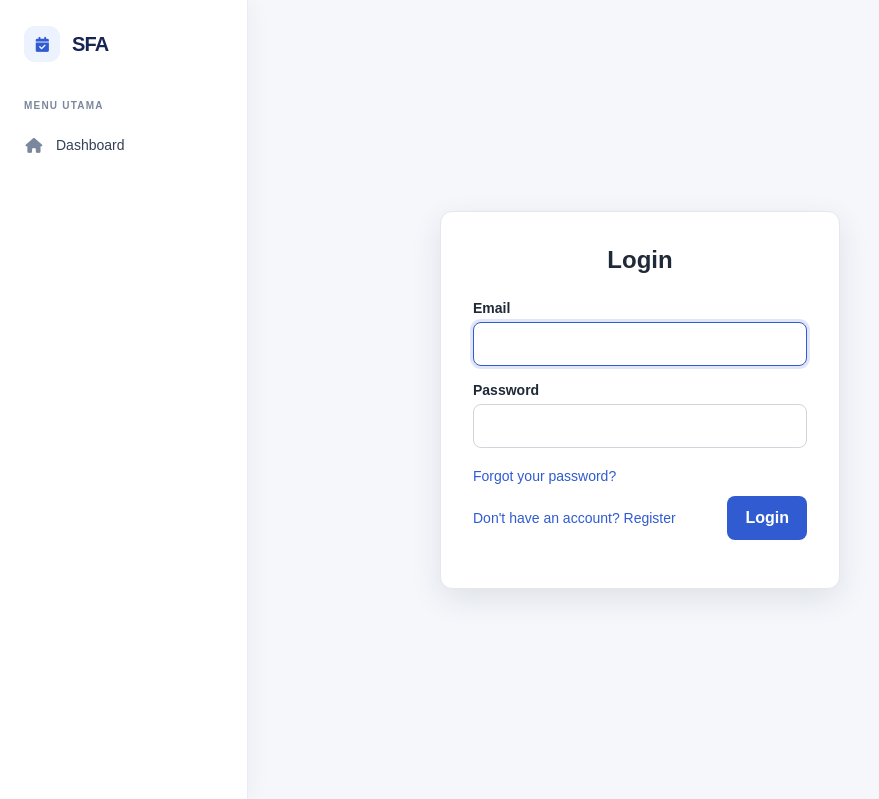
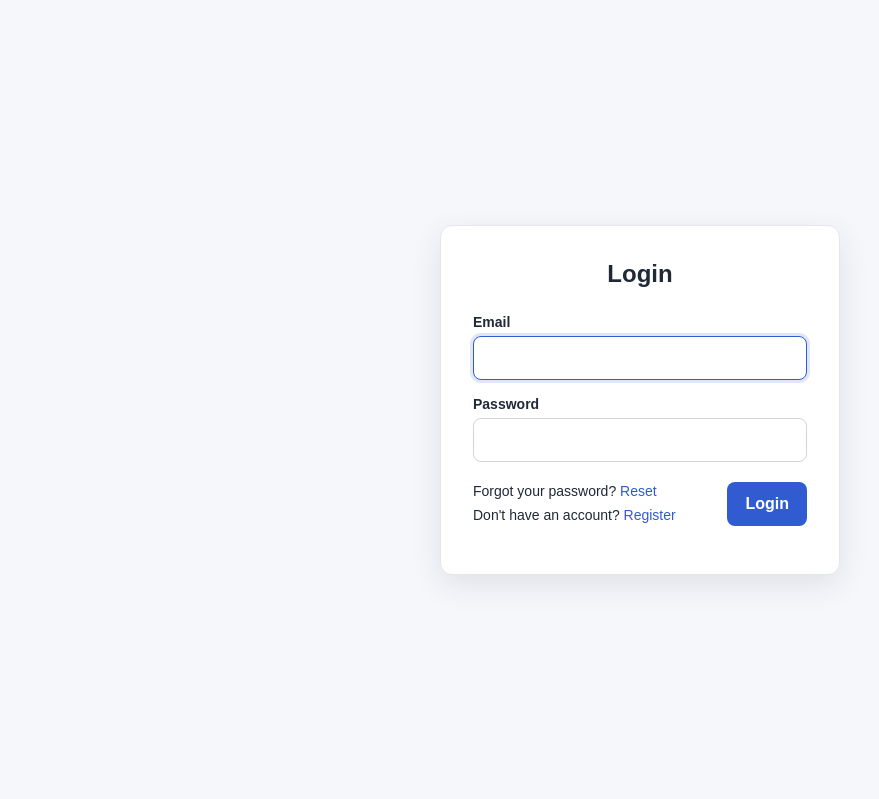
Before and after one commit to asddd7/office, a Laravel app: page / in a window 1280 px wide. Shown: the top 799 px of the page, without its empty margins (0-879 px from the left). Run offline with Laravel 12, Linux system fonts and the light colour scheme; style sheets or scripts are compiled from the project's sources.

Commit message:
Enhance authentication UI with structured links and conditional sidebar inclusion

```diff
--- a/resources/css/auth.css
+++ b/resources/css/auth.css
@@ -103,6 +103,18 @@
     outline-offset: 2px;
 }
 
+.auth-links {
+    display: flex;
+    flex-direction: column;
+    gap: 4px;
+}
+
+.auth-link-item {
+    margin: 0;
+    font-size: 14px;
+    line-height: 1.4;
+}
+
 .error-message {
     display: block;
     margin-top: 6px;
--- a/resources/views/admin/layouts/app.blade.php
+++ b/resources/views/admin/layouts/app.blade.php
@@ -17,7 +17,10 @@
 <body>
 
 <div class="layout">
-    @include('admin.layouts.partials.sidebar')
+
+    @auth
+        @include('admin.layouts.partials.sidebar')
+    @endauth
     <main class="content">
         @yield('content')
     </main>
--- a/resources/views/auth/login.blade.php
+++ b/resources/views/auth/login.blade.php
@@ -26,8 +26,16 @@
             </div>
 
             <div class="btn-section">
-                <a href="{{ route('password.request') }}" class="forgot-password-link">Forgot your password?</a>
-                <a href="{{ route('register') }}" class="register-link">Don't have an account? Register</a>
+                <div class="auth-links">
+                    <p class="auth-link-item">
+                        Forgot your password?
+                        <a href="{{ route('password.request') }}" class="forgot-password-link">Reset</a>
+                    </p>
+                    <p class="auth-link-item">
+                        Don't have an account?
+                        <a href="{{ route('register') }}" class="register-link">Register</a>
+                    </p>
+                </div>
                 <button type="submit" class="btn btn-primary">Login</button>
             </div>
         </form>
--- a/resources/views/layouts/app.blade.php
+++ b/resources/views/layouts/app.blade.php
@@ -17,7 +17,9 @@
 <body>
 
 <div class="layout">
-    @include('layouts.partials.sidebar')
+    @auth
+        @include('layouts.partials.sidebar')
+    @endauth
     <main class="content">
         @yield('content')
     </main>
```
